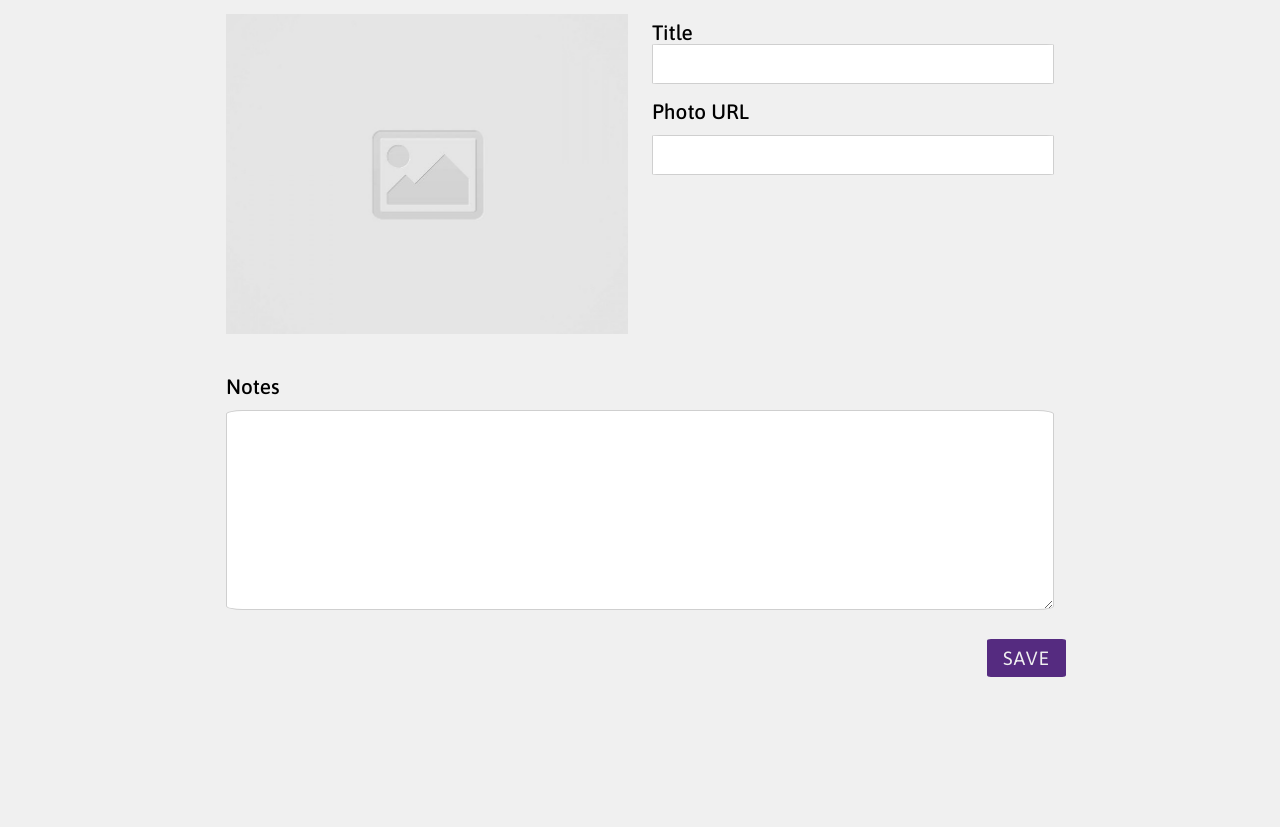
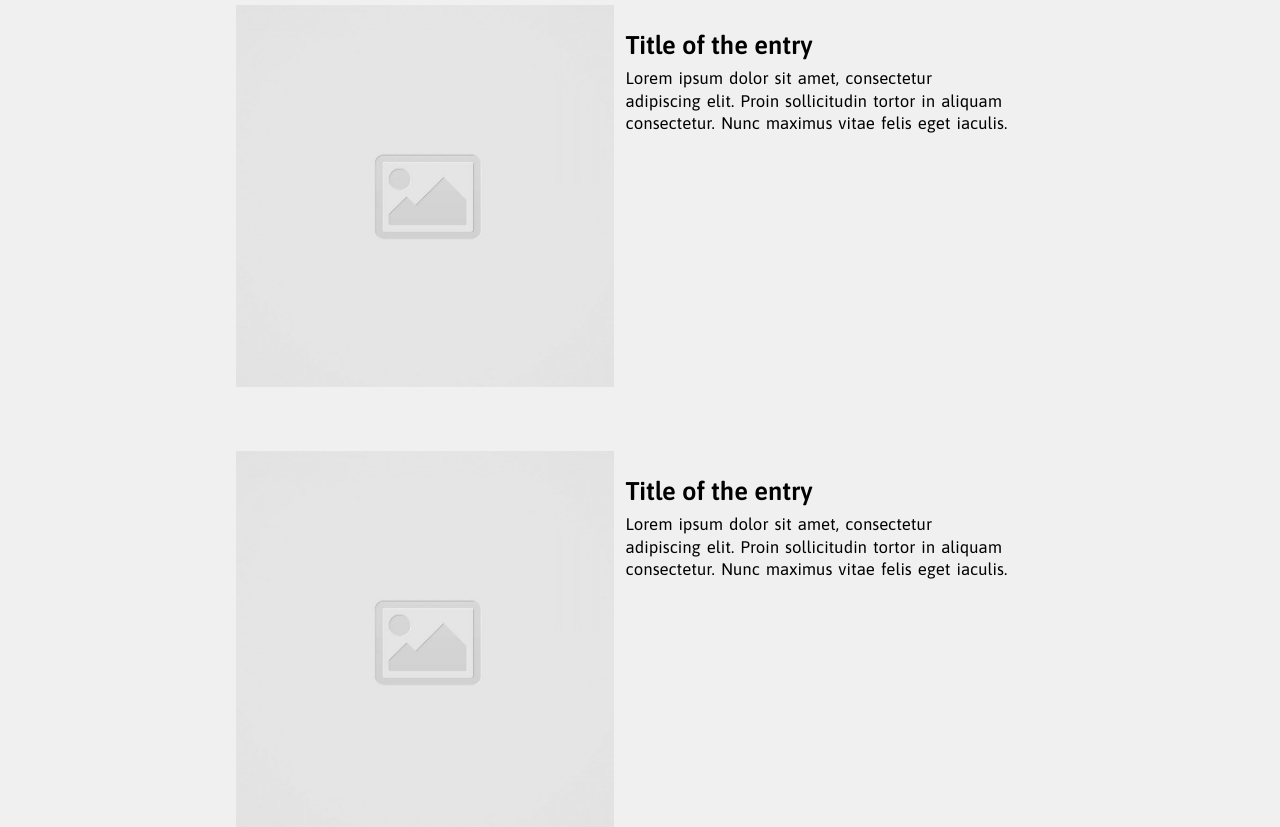
Before and after one commit to timlee712/code-journal, a website: page index.html in a window 1280 px wide. Shown: the part 153-980 px from the top of the page. Before the commit the page ends 854 px from the top, so only its background shows below. Drawn offline with Linux system fonts and the light colour scheme.

Commit message:
Unordered list with dummy journal entries

```diff
--- a/css/styles.css
+++ b/css/styles.css
@@ -14,15 +14,16 @@ header {
   background-color: #552b80;
   padding: 1rem 0;
   color: #f0f0f0;
-  margin: 0;
+  margin: 0 -0.1rem;
   font-size: 1.8rem;
   font-weight: 300;
   width: 110%;
 }
 
-.new-entry {
+.new-entry,
+.entries {
   font-size: 2.8rem;
-  margin: 1.3rem 0.5rem;
+  margin: 1.3rem 0;
   font-weight: 500;
 }
 
@@ -76,6 +77,45 @@ label {
   text-align: right;
 }
 
+ul {
+  width: 105%;
+  margin-left: -0.9rem;
+}
+
+li {
+  list-style-type: none;
+}
+
+.entry-image {
+  width: 100%;
+  object-fit: cover;
+}
+
+.entry-image,
+.entry-text {
+  margin: 0 0 0 -1rem;
+}
+
+.entry-title {
+  font-size: 1.6rem;
+  margin-left: -0.5rem;
+  margin-bottom: 0.5rem;
+  text-align: left;
+}
+
+p {
+  margin-top: 0;
+  font-size: 1.05rem;
+  line-height: 1.4rem;
+  word-spacing: 2px;
+  padding-bottom: 1rem;
+  text-align: left;
+}
+
+.entries {
+  margin-left: -1rem;
+}
+
 @media only screen and (min-width: 768px) {
   .container {
     width: 100%;
@@ -89,10 +129,6 @@ label {
   .header-title {
     margin: 0 -7%;
     padding: 1rem 0;
-  }
-
-  .column-half {
-    width: 50%;
   }
 
   .input.column-half {
@@ -127,4 +163,33 @@ label {
   label {
     margin: 1rem 0 0;
   }
+
+  ul {
+    width: 100%;
+    flex-direction: column;
+  }
+
+  .row-2 {
+    display: flex;
+    flex-wrap: wrap;
+    flex-direction: row;
+  }
+
+  .entry-image {
+    width: 50%;
+    padding-bottom: 4rem;
+  }
+
+  .entry-title,
+  .entry-text {
+    width: 50%;
+  }
+
+  .entry-text {
+    justify-content: start;
+  }
+
+  .entry-title {
+    margin-left: 0;
+  }
 }
--- a/index.html
+++ b/index.html
@@ -25,7 +25,7 @@
 
   </header>
   <main class="container">
-    <div data-view="entry-form">
+    <div data-view="entry-form" class="hidden">
       <h1 class="new-entry">New Entry</h1>
 
       <form class="entry-form">
@@ -51,7 +51,39 @@
 
       </form>
     </div>
-    <div data-view="entries" class="hidden"></div>
+    <div data-view="entries" class="">
+      <ul>
+        <li><h1 class="entries">Entries</h1></li>
+        <li>
+          <div class="entry row">
+            <div class="entry-image column-half">
+              <img src="images/placeholder-image-square.jpg" alt="placeholder-image">
+            </div>
+            <div class="entry-text column-half">
+              <h3 class="entry-title">Title of the entry</h3>
+              <p class="entry-notes">Lorem ipsum dolor sit amet, consectetur adipiscing elit. Proin sollicitudin tortor in
+                aliquam consectetur. Nunc maximus vitae felis eget iaculis.</p>
+            </div>
+          </div>
+        </li>
+        <li>
+          <div class="entry row">
+            <div class="entry-image column-half">
+              <img src="images/placeholder-image-square.jpg" alt="placeholder-image">
+            </div>
+            <div class="entry-text column-half">
+              <h3 class="entry-title">Title of the entry</h3>
+              <p class="entry-notes">Lorem ipsum dolor sit amet, consectetur adipiscing elit. Proin sollicitudin tortor in
+                aliquam consectetur. Nunc maximus vitae felis eget iaculis.</p>
+            </div>
+          </div>
+        </li>
+      </ul>
+
+
+
+
+    </div>
   </main>
   <script src="js/data.js"></script>
   <script src="js/main.js"></script>
```
